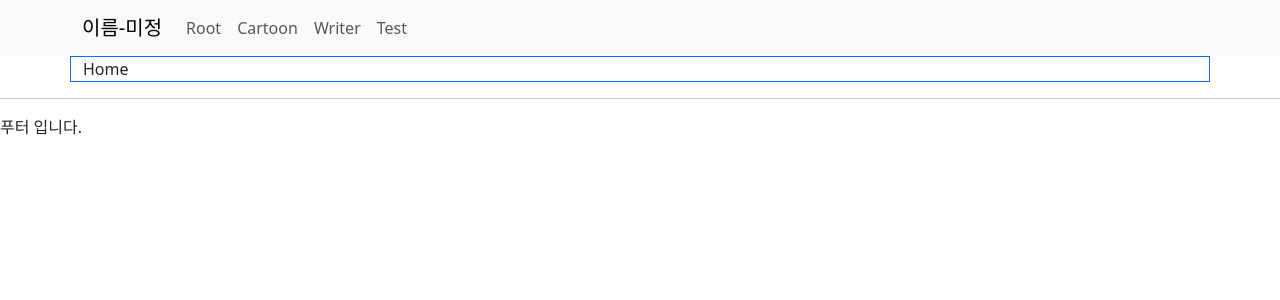
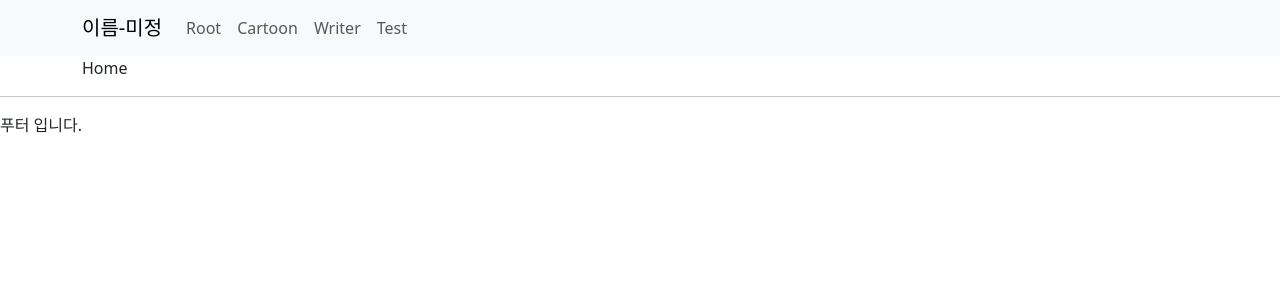
Before and after one commit to sisu-01/cartoon_frontend, a React (Create React App) app: page / in a window 1280 px wide. Shown: the top 300 px of the page. Built offline with nearby package versions, Linux system fonts and the light colour scheme.

Commit message:
파란 선 제거

```diff
--- a/src/index.js
+++ b/src/index.js
@@ -15,7 +15,7 @@ const root = ReactDOM.createRoot(document.getElementById('root'));
 root.render(
     <BrowserRouter>
         <Header />
-        <Container fluid='md' className='border border-primary'>
+        <Container fluid='md'>
             <App />
         </Container>
         <Footer />
```
